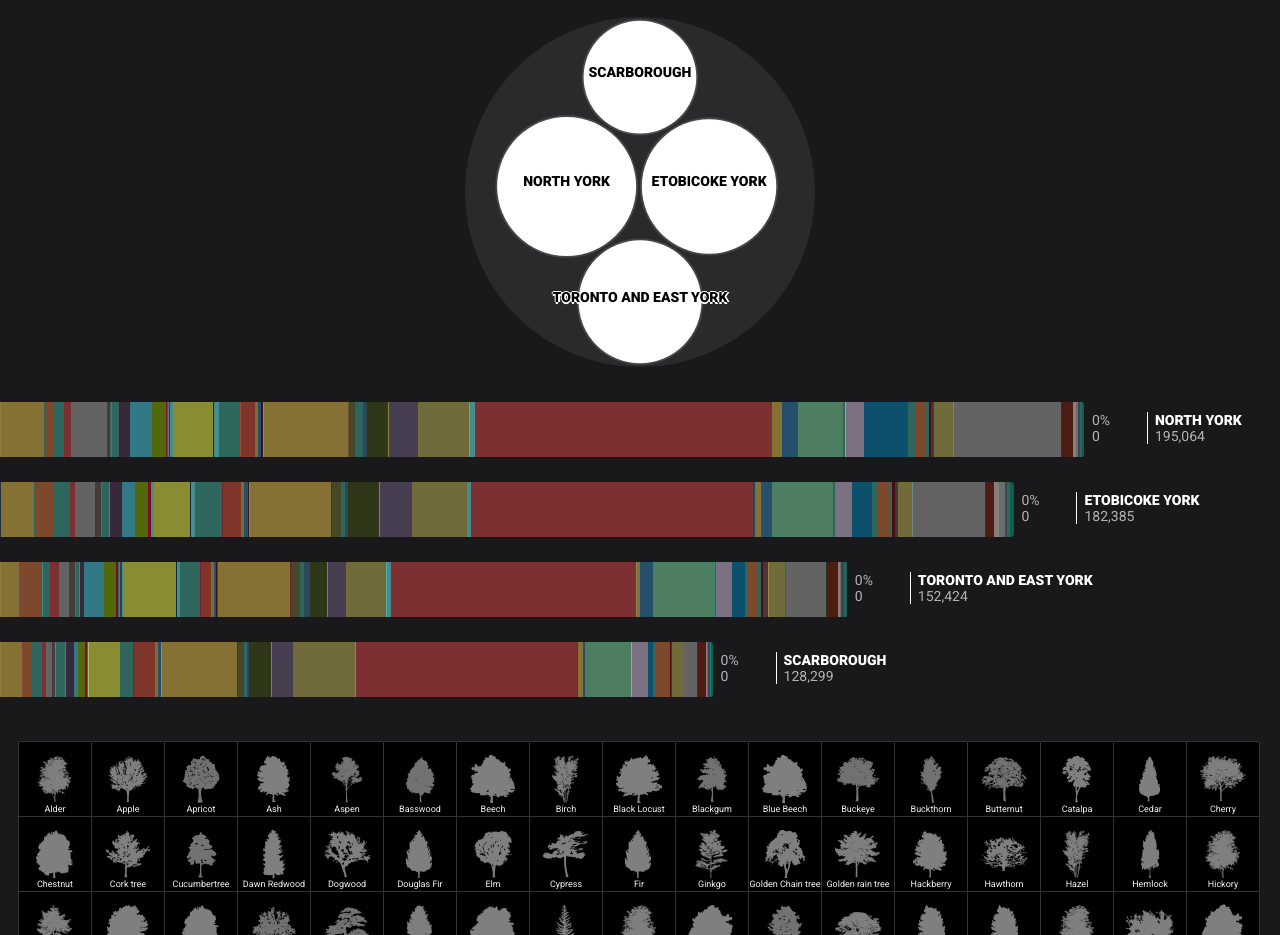
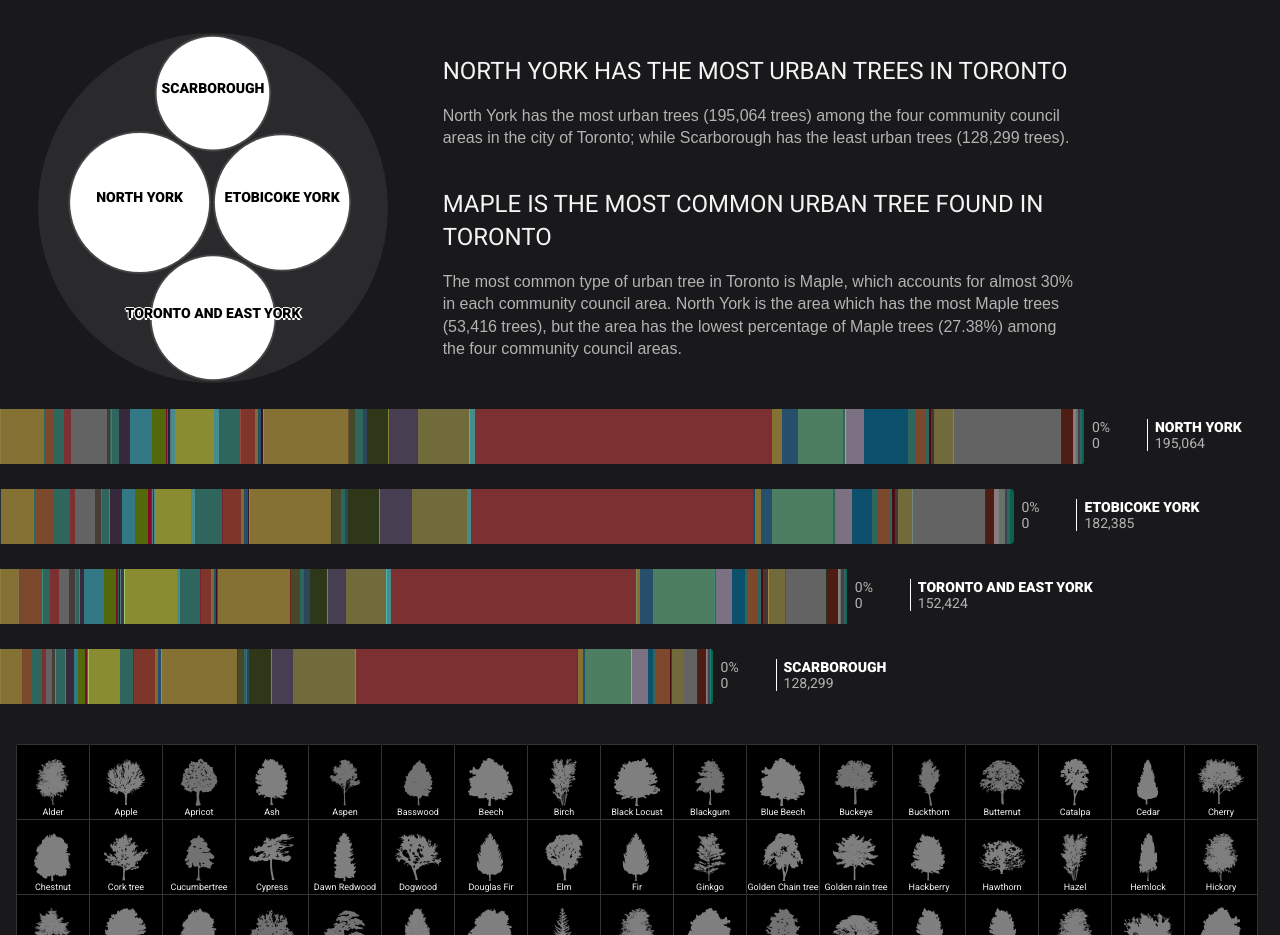
Before and after one commit to bonjwow/street-trees, a plain HTML site: page index.html in a window 1280 px wide. Shown: the part 197-1132 px from the top of the page. Drawn offline with nearby package versions, Linux system fonts and the light colour scheme.

Commit message:
Add a body text

```diff
--- a/css/main.css
+++ b/css/main.css
@@ -305,7 +305,8 @@ blockquote:before {
 
 
 #trees_grid {
-    padding: 20px 18px 18px;
+    /*padding: 20px 18px 18px;*/
+    padding: 1rem;
     position: relative;
 }
 
@@ -886,6 +887,21 @@ footer {
     }
 }
 
+/* Centerizing */
+.horizontal-center {
+    display: block;
+    margin-left: auto;
+    margin-right: auto;
+}
+
+.vertical-center {
+  margin: 0;
+  position: absolute;
+  top: 50%;
+  -ms-transform: translateY(-50%);
+  transform: translateY(-50%);
+}
+
 /* Map */
 #map {
   /*height: 100vh;*/
@@ -930,13 +946,6 @@ footer {
   pointer-events: none;
 }
 
-#circle-packing {
-    display: block;
-    margin-left: auto;
-    margin-right: auto;
-    margin-bottom: 25px;
-}
-
 /* Deselect All button */
 .button {
     font: 14px 'Roboto', sans-serif;
@@ -963,3 +972,15 @@ footer {
     background-color: white;
     color: black;
 }
+
+#body-text {
+    max-width: 40rem;
+    padding: 1rem;
+    padding-top: 3rem;
+}
+
+@media only screen and (max-width: 1025px) {
+  #body-text {
+    padding-top: 1rem;
+  }
+}
--- a/data-2022/common.json
+++ b/data-2022/common.json
@@ -200,6 +200,16 @@
     "color": "45b29e"
   },
   {
+    "Common": "Cypress",
+    "Latin": "Cypress",
+    "Etobicoke York": "233",
+    "North York": "285",
+    "Toronto and East York": "199",
+    "Scarborough": "13",
+    "file": "cypress.png",
+    "color": "123065"
+  },
+  {
     "Common": "Dawn Redwood",
     "Latin": "Dawn Redwood",
     "Etobicoke York": "55",
@@ -238,16 +248,6 @@
     "Scarborough": "5540",
     "file": "elm.png",
     "color": "FCFF49"
-  },
-  {
-    "Common": "Cypress",
-    "Latin": "Cypress",
-    "Etobicoke York": "233",
-    "North York": "285",
-    "Toronto and East York": "199",
-    "Scarborough": "13",
-    "file": "cypress.png",
-    "color": "123065"
   },
   {
     "Common": "Fir",
--- a/index.html
+++ b/index.html
@@ -14,8 +14,11 @@
     <link href="https://fonts.googleapis.com/css?family=Roboto+Condensed:300|Roboto:400,900" rel="stylesheet">
     <link rel="stylesheet" href="css/normalize.css">
     <link rel="stylesheet" href="css/main.css">
+    <link rel="stylesheet" href="https://cdnjs.cloudflare.com/ajax/libs/normalize/8.0.1/normalize.css">
     <script src="js/vendor/modernizr-2.6.2.min.js"></script>
     <script src="https://d3js.org/d3.v4.min.js"></script>
+    <link rel="stylesheet" href="https://cdn.jsdelivr.net/npm/purecss@2.1.0/build/pure-min.css" integrity="sha384-yHIFVG6ClnONEA5yB5DJXfW2/KC173DIQrYoZMEtBvGzmf0PKiGyNEqe9N6BNDBH" crossorigin="anonymous">
+    <link rel="stylesheet" href="https://cdn.jsdelivr.net/npm/purecss@2.1.0/build/grids-responsive-min.css" />
 </head>
 <body>
     <div id="wrapper">
@@ -25,8 +28,19 @@
             </header>
         </div>
 
-        <!-- Circle packing chart -->
-        <svg id="circle-packing" width="370" height="370"></svg>
+        <div class="pure-g">
+            <div class="pure-u-1 pure-u-lg-1-3">
+                <!-- Circle packing chart -->
+                <svg id="circle-packing" class="horizontal-center" width="370" height="370" style="padding: 1rem;"></svg>
+            </div>
+            <div id="body-text" class="pure-u-1 pure-u-lg-2-3">
+                <h2>North York Has the Most Urban Trees in Toronto</h2>
+                <p style="color: #B3B3B3">North York has the most urban trees (195,064 trees) among the four community council areas in the city of Toronto; while Scarborough has the least urban trees (128,299 trees).</p>
+                <br>
+                <h2>Maple is the most common urban tree found in Toronto</h2>
+                <p style="color: #B3B3B3">The most common type of urban tree in Toronto is Maple, which accounts for almost 30% in each community council area. North York is the area which has the most Maple trees (53,416 trees), but the area has the lowest percentage of Maple trees (27.38%) among the four community council areas.</p>
+            </div>
+        </div>
 
         <!-- Stacked bar charts and tree icons -->
         <div id="viz_wrapper">
```
